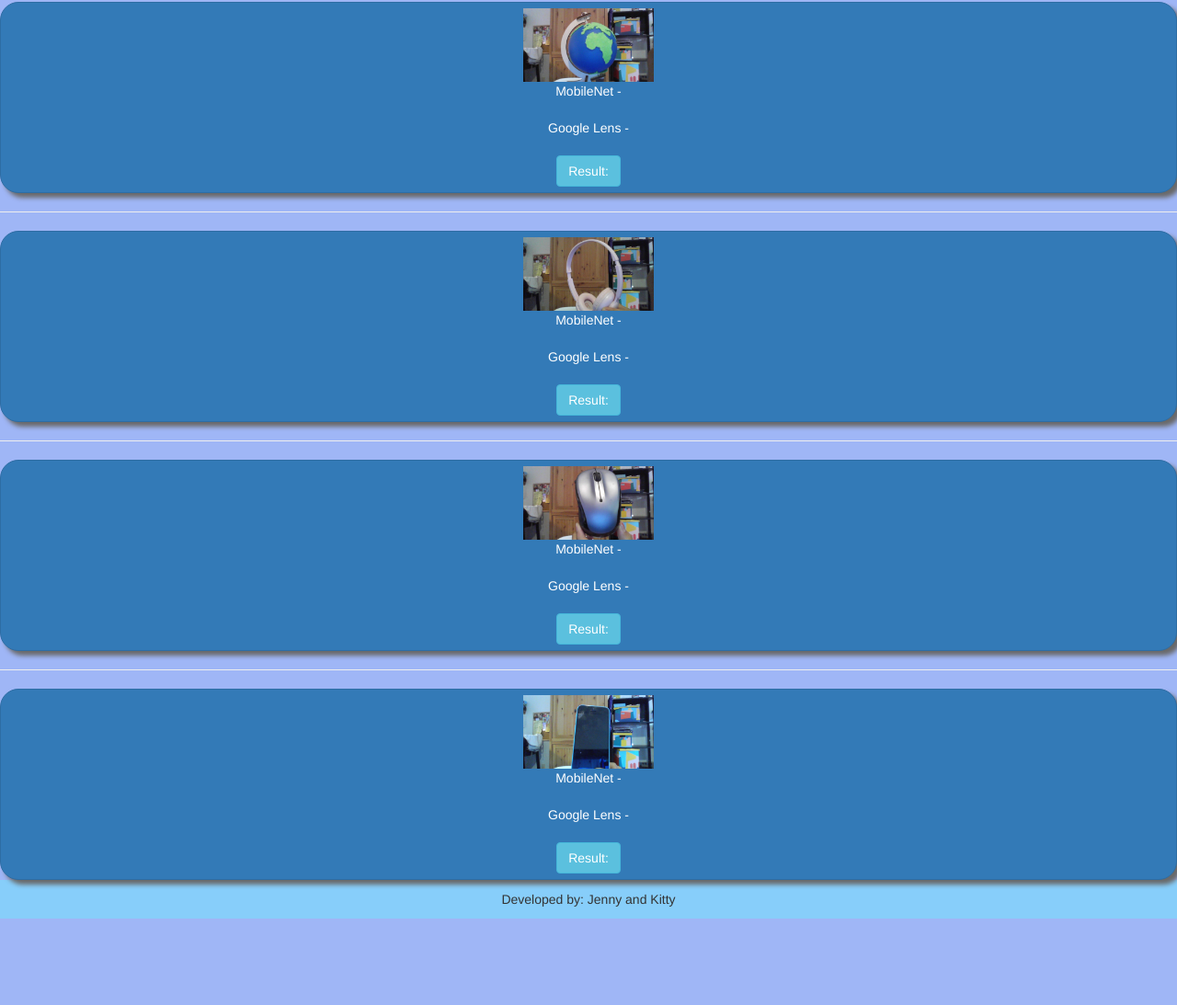
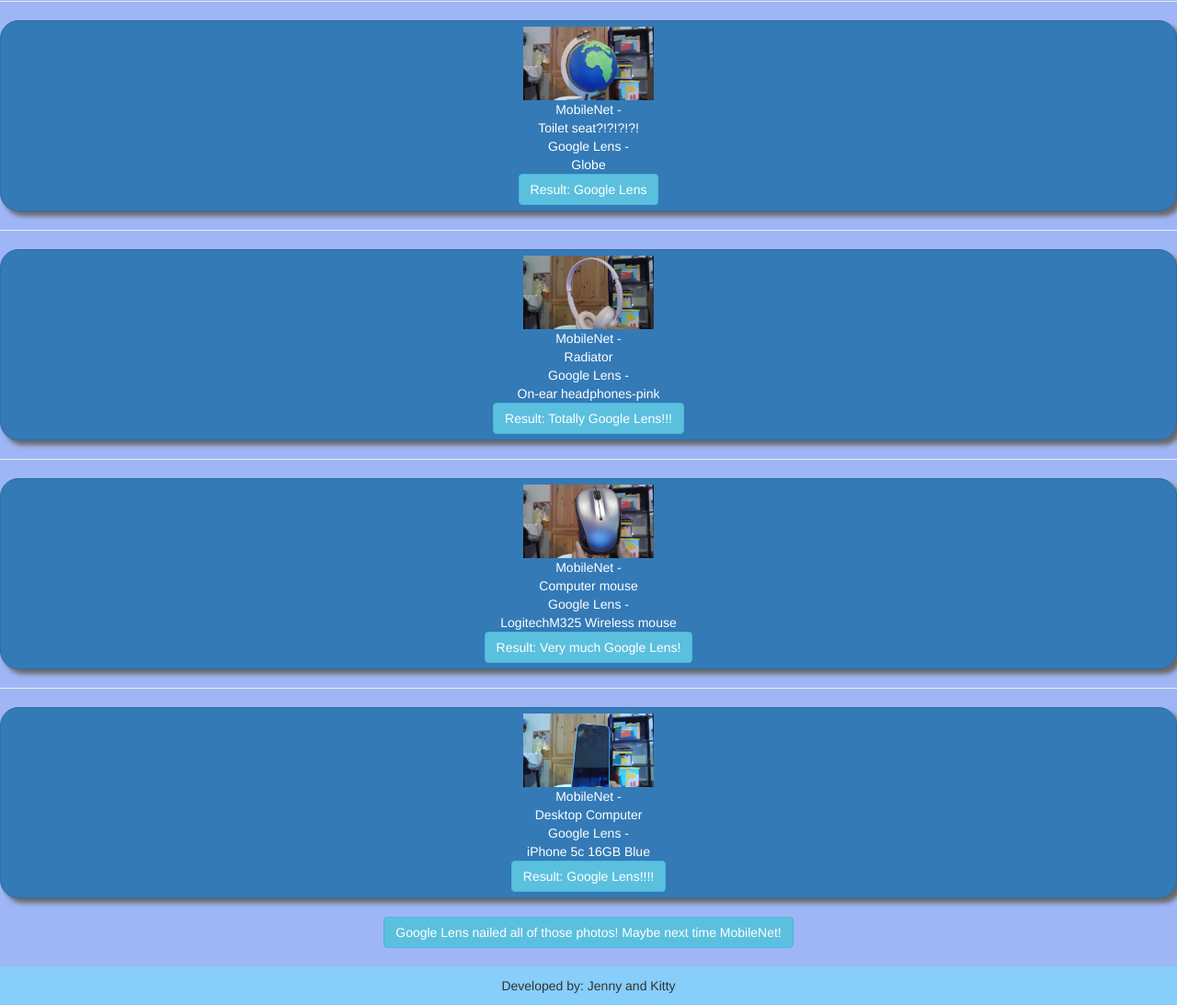
Before and after one commit to Jen567892/MobileNet-VS-Google, a plain HTML site: page index.html in a window 1280 px wide. Shown: the part 270-1363 px from the top of the page at 92% size. Before the commit the page ends 1269 px from the top, so only its background shows below. Drawn offline with nearby package versions, Linux system fonts and the light colour scheme.

Commit message:
Update index.html

```diff
--- a/index.html
+++ b/index.html
@@ -1,4 +1,4 @@
-<html>
+html>
     <head>
     <title>
 
@@ -32,12 +32,14 @@ Here are the results...
             <br>
             MobileNet -
             <br>
+            Toilet seat?!?!?!?!
             <br>
             Google Lens -
             <br>
+            Globe
             <br>
             <div class="btn btn-info">
-                Result:
+                Result: Google Lens
                 <div>
 
                 </div>
@@ -50,12 +52,15 @@ Here are the results...
             <br>
             MobileNet -
             <br>
+            Radiator
             <br>
             Google Lens -
             <br>
+            On-ear headphones-pink
             <br>
             <div class="btn btn-info">
                 Result:
+                Totally Google Lens!!!
                 <div>
 
                 </div>
@@ -68,12 +73,15 @@ Here are the results...
             <br>
             MobileNet -
             <br>
+            Computer mouse
             <br>
             Google Lens -
             <br>
+            LogitechM325 Wireless mouse
             <br>
             <div class="btn btn-info">
                 Result:
+                Very much Google Lens!
                 <div>
 
                 </div>
@@ -86,18 +94,28 @@ Here are the results...
             <br>
             MobileNet -
             <br>
+            Desktop Computer
             <br>
             Google Lens -
             <br>
+            iPhone 5c 16GB Blue
             <br>
             <div class="btn btn-info">
                 Result:
+                Google Lens!!!!
                 <div>
 
                 </div>
             </div>
         </span>
     </div>
+<br>
+<br>
+    <div class="btn btn-info div_result">
+Google Lens nailed all of those photos! Maybe next time MobileNet!
+    </div>
+    <br>
+    <br>
     <div class="copy_right_footer_div">
 Developed by: Jenny and Kitty
     </div>
```
